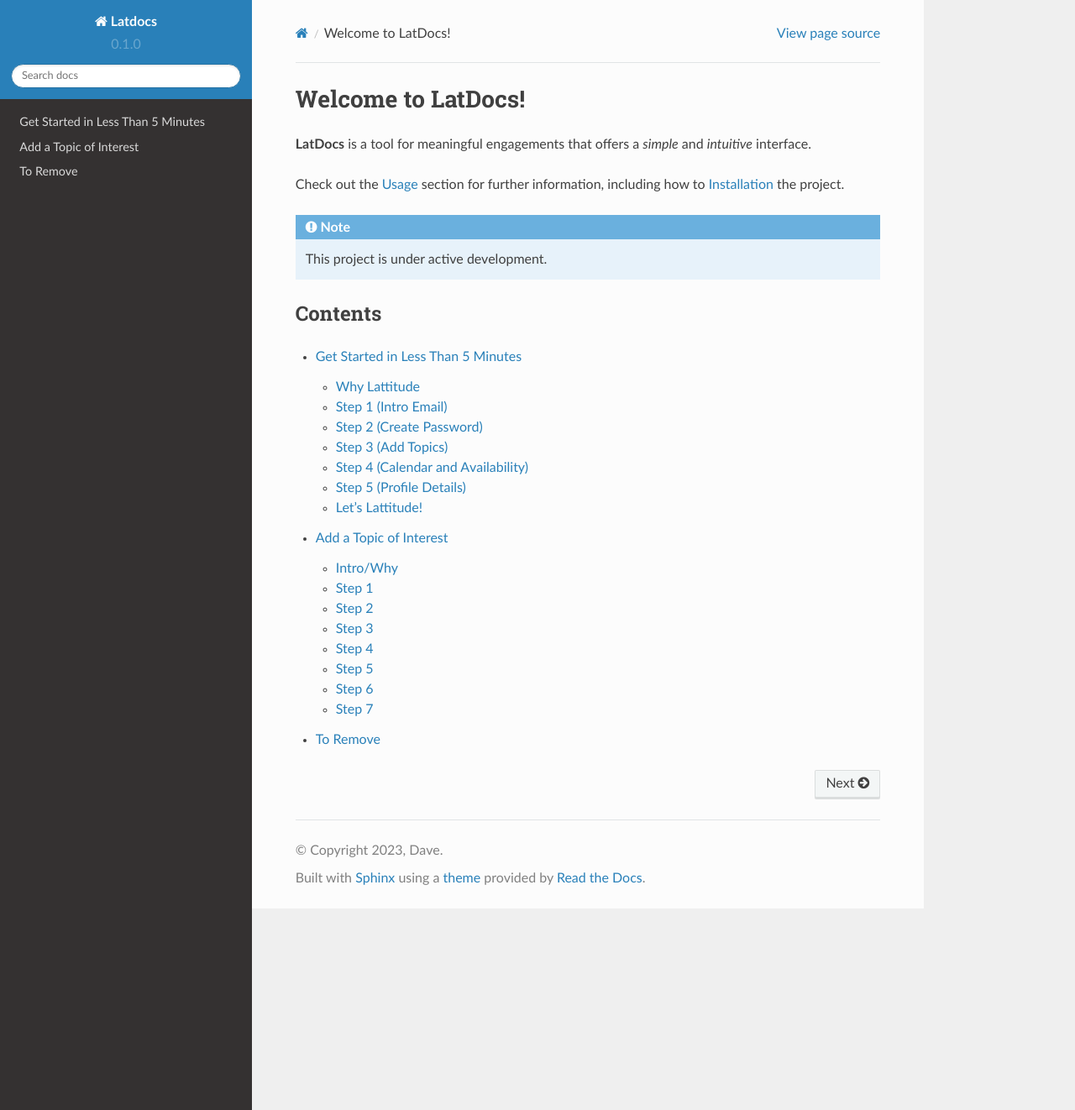
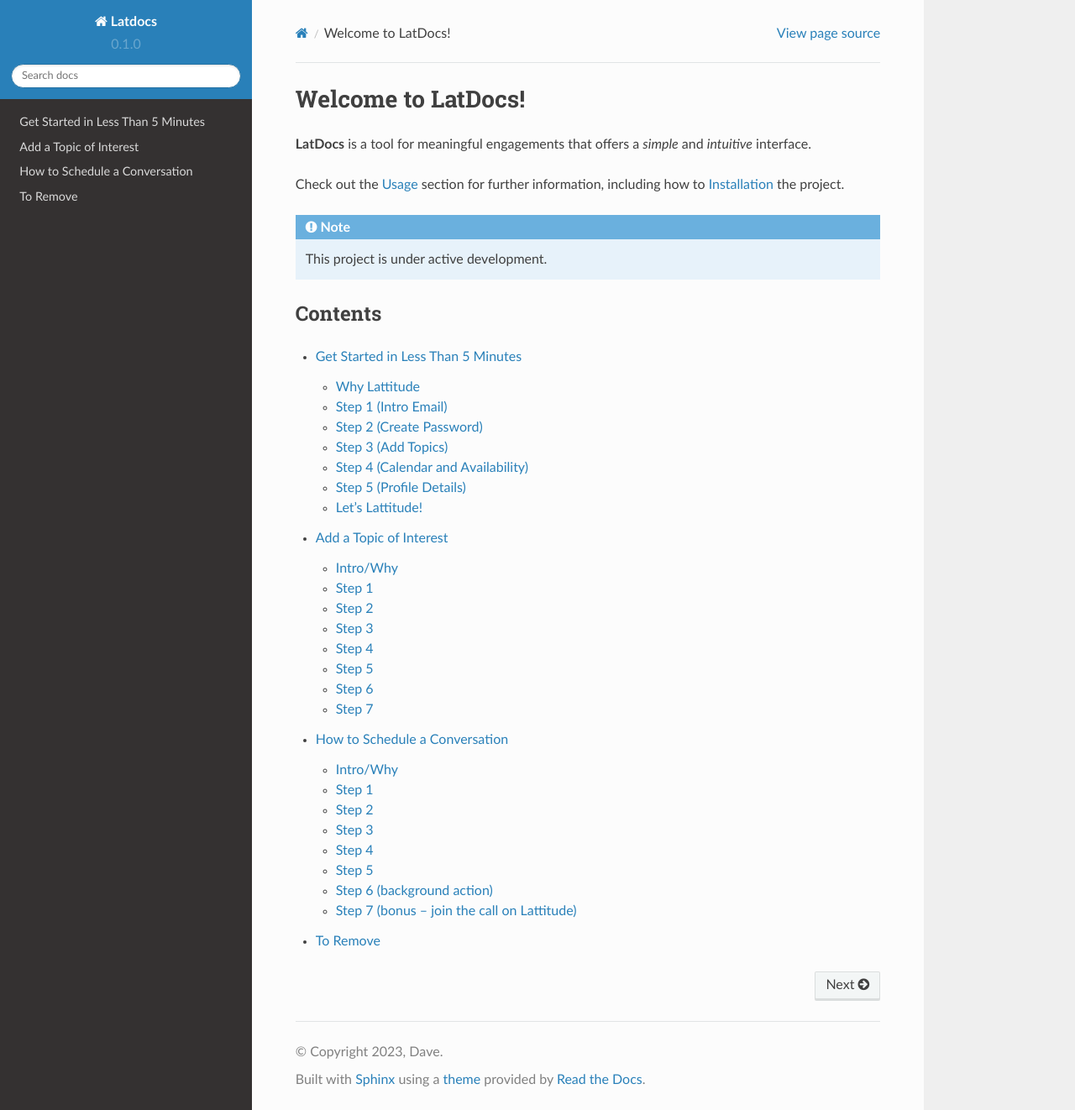
Before and after one commit to DavidHoerster/latdocstest, a Sphinx documentation site: the page built from docs/source/index.rst, in a window 1280 px wide and 1322 px high. Shown: the whole window at 84% size. Built offline with Sphinx 7.4.7 and the Read the Docs theme 2.0.0, drawn with Linux system fonts in a browser that asks for light colours; pages that are not in the unit, such as notebooks, are missing from menus; some of the changed lines change nothing that is shown.

Commit message:
schedule call

```diff
--- a/docs/source/index.rst
+++ b/docs/source/index.rst
@@ -17,6 +17,8 @@
 
    getstarted
    topics
+   schedulecall
    toremove
+
       usage
       api
--- /dev/null
+++ b/docs/source/schedulecall.rst
@@ -0,0 +1,54 @@
+How to Schedule a Conversation
+==============================
+
+Intro/Why
+---------
+Let’s schedule a conversation on Lattitude. You can do this as a mentor or a mentee and the cool part is that you do not need to remember any names – that’s where we help out!
+
+This is how you use the tool! Either you schedule a conversation with somebody else or they will schedule a conversation with you based on your availability
+
+Step 1
+------
+Navigate to “My Network” tab
+
+Step 2
+------
+Type in the topic you want to discuss and click search
+
+You can also add more filters into your search – if you are looking for a mentor, we recommend that you search for 4’s and 5’s on the topic of interest
+
+Step 3
+------
+Click “Search”
+
+Step 4
+------
+Check out the details of each of the other Lattitude members in your group and see why each this is a topic of interest for them
+
+Go ahead and expand to see their bio if you want some more information
+
+If there is more than one person in the search, scroll down and check out the other names/matches
+
+Step 5
+------
+Click on availability
+
+A new screen will pop up and you will be able to schedule a conversation by clicking on one of the time slots they are available
+
+If they have no time slots available you can “request additional time” and this will
+
+Send them an email and reminder to add some time so the two of you can Lattitude
+
+Step 6 (background action)
+--------------------------
+Both you and the other user will receive a calendar invitation so this time slot is blocked off on your personal calendar
+
+You will both receive an email notification informing you that the conversation has been scheduled (you will be able to update your preferences in your profile)
+
+Your conversations tab will be updated now that this conversation has been scheduled and you will be able to add some call details (agenda, actions, notes) before the call starts
+
+Step 7 (bonus – join the call on Lattitude)
+-------------------------------------------
+When it is time to join the conversation you can do that right from the home dashboard or in the conversations tab “join call”
+
+Feel free to join up to 5 minutes before the call starts
```
